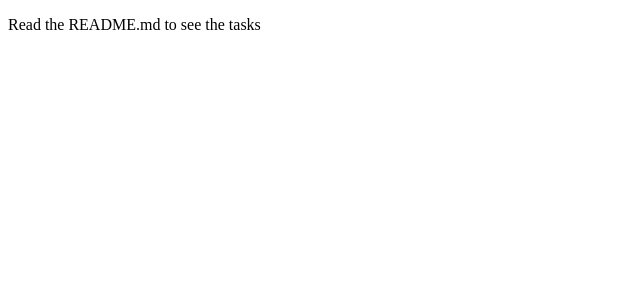
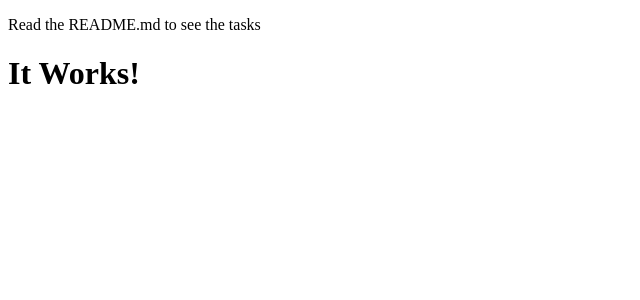
Before and after one commit to bjornargu/oppg5, a JavaScript app: page / in a window 1280 px wide. Shown: the top 300 px of the page, without its empty margins (0-640 px from the left). Built offline with nearby package versions, Linux system fonts and the light colour scheme.

Commit message:
oppgave 1-3 components

```diff
--- a/src/App.js
+++ b/src/App.js
@@ -1,6 +1,10 @@
+import MyComponent from "./components/MyComponent";
+
+
 const App = () => (
   <div>
     <p>Read the README.md to see the tasks</p>
+    <MyComponent />
   </div>
 );
 
--- /dev/null
+++ b/src/components/MyComponent.js
@@ -0,0 +1,6 @@
+import Title from "./Title.js";
+
+export default function MyComponent (){
+    return <Title title="It Works!" />
+
+}
--- /dev/null
+++ b/src/components/Title.js
@@ -0,0 +1,3 @@
+export default function Title(props){
+    return <h1>{props.title}</h1>
+}
```
